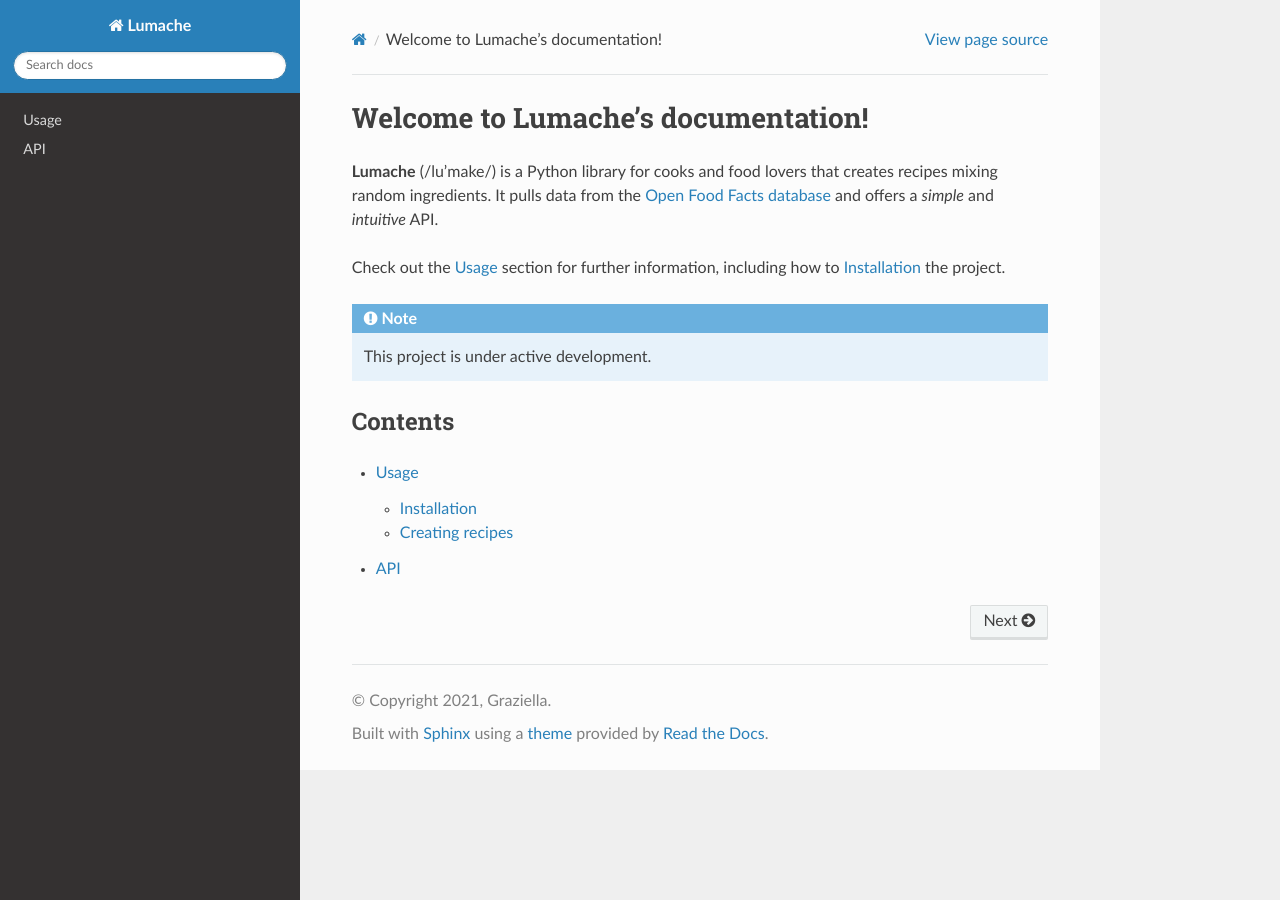
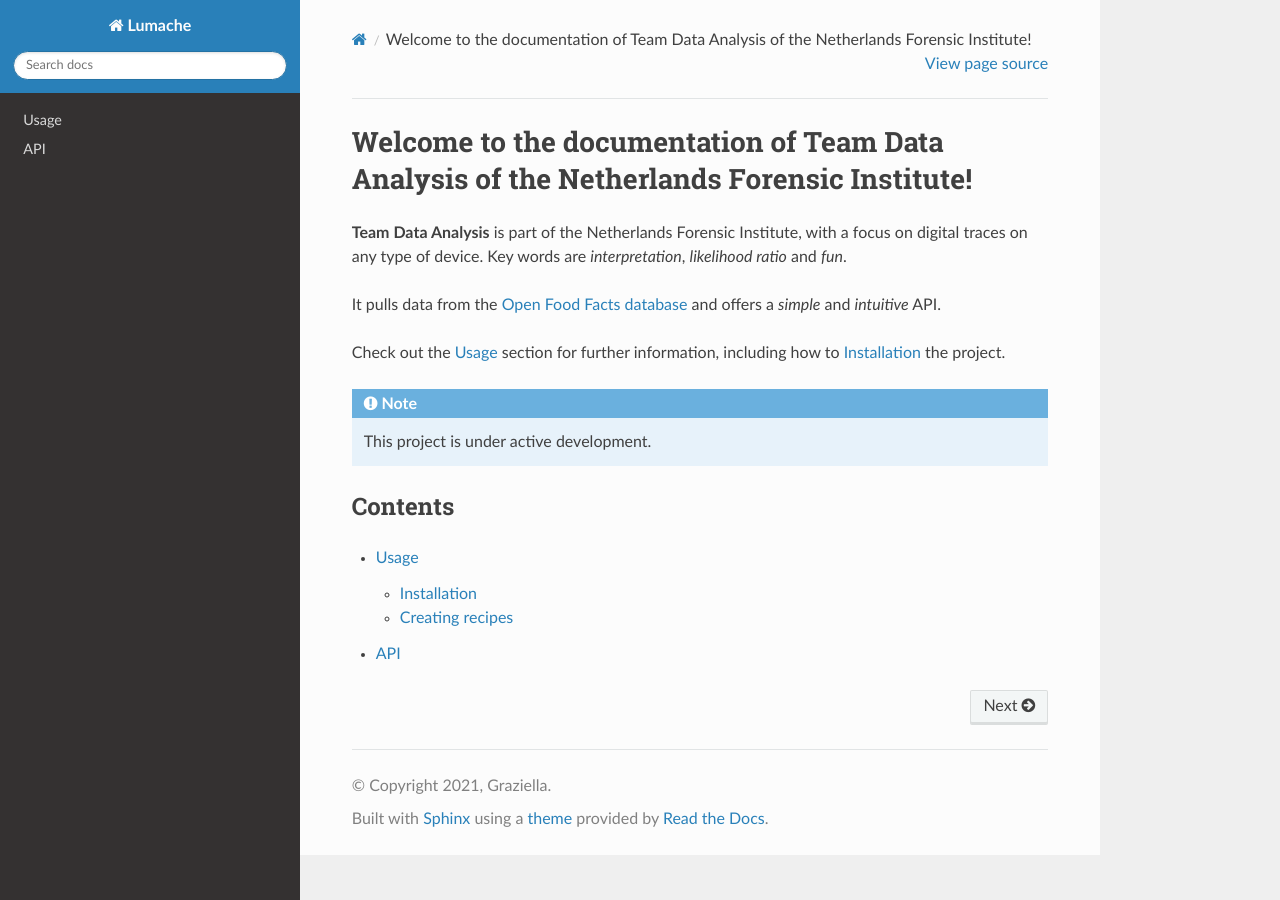
Before and after one commit to maala-nfi/dadocs, a Sphinx documentation site: the page built from docs/source/index.rst, in a window 1280 px wide. Built offline with Sphinx 7.4.7 and the Read the Docs theme 3.1.0, drawn with Linux system fonts in a browser that asks for light colours.

Commit message:
Update index.rst
Add a bit of personalisation

```diff
--- a/docs/source/index.rst
+++ b/docs/source/index.rst
@@ -1,8 +1,10 @@
-Welcome to Lumache's documentation!
+Welcome to the documentation of Team Data Analysis of the Netherlands Forensic Institute!
 ===================================
 
-**Lumache** (/lu'make/) is a Python library for cooks and food lovers
-that creates recipes mixing random ingredients.
+**Team Data Analysis** is part of the Netherlands Forensic Institute, with a focus on digital traces on any type of device.
+Key words are *interpretation*, *likelihood ratio* and *fun*.
+
+
 It pulls data from the `Open Food Facts database <https://world.openfoodfacts.org/>`_
 and offers a *simple* and *intuitive* API.
 
```
